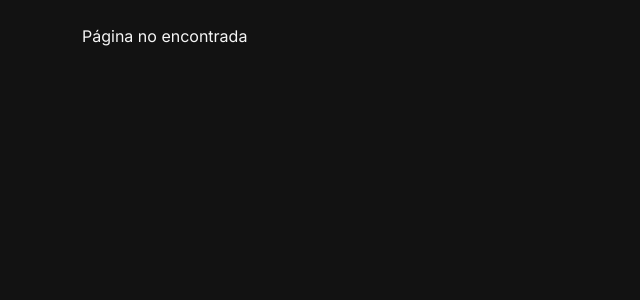
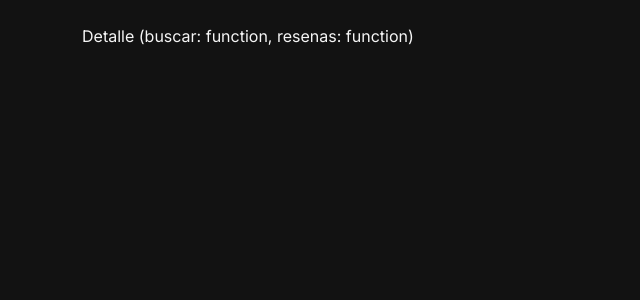
Before and after one commit to Franc-Devel/byte-brothers-rolling-gamer, a React (Vite) app: page /detalle/1 in a window 1280 px wide. Before the commit this address led to /404. Shown: the top 300 px of the page, without its empty margins (0-640 px from the left). Built offline with nearby package versions, Linux system fonts and the light colour scheme.

Commit message:
feat(C03): definir operaciones CRUD de catalogo y agregar resenas

```diff
--- a/src/App.jsx
+++ b/src/App.jsx
@@ -1,4 +1,4 @@
-import { useState, useEffect } from "react";
+import { useState, useEffect, useCallback } from "react";
 import { BrowserRouter, Routes, Route, Navigate } from "react-router-dom";
 import juegosIniciales from "./data/juegosIniciales.js";
 
@@ -19,11 +19,41 @@ function App() {
     localStorage.setItem(PRODUCTOS_KEY, JSON.stringify(productos));
   }, [productos]);
 
+  const buscarProducto = useCallback((id) => productos.find((p) => String(p.id) === String(id)), [productos]);
+
+  const crearProducto = (nuevo) => {
+    const item = { ...nuevo, id: nuevo.id || Date.now().toString(), resenas: nuevo.resenas || [] };
+    setProductos((prev) => [item, ...prev]);
+    return item;
+  };
+
+  const modificarProducto = (id, datos) => {
+    setProductos((prev) =>
+      prev.map((p) => (String(p.id) === String(id) ? { ...p, ...datos, id: p.id, resenas: p.resenas || [] } : p))
+    );
+  };
+
+  const borrarProducto = (id) => setProductos((prev) => prev.filter((p) => String(p.id) !== String(id)));
+
+  const agregarResena = (idJuego, resena) => {
+    setProductos((prev) =>
+      prev.map((p) =>
+        String(p.id) === String(idJuego)
+          ? { ...p, resenas: [...(p.resenas || []), { ...resena, id: resena.id || Date.now().toString() }] }
+          : p
+      )
+    );
+  };
+
   return (
     <BrowserRouter>
       <main className="container py-4 flex-grow-1">
         <Routes>
           <Route path="/" element={<div>Inicio ({productos.length} juegos)</div>} />
+          <Route
+            path="/detalle/:id"
+            element={<div>Detalle (buscar: {typeof buscarProducto}, resenas: {typeof agregarResena})</div>}
+          />
           <Route path="/administrador" element={<Navigate to="/admin" replace />} />
           <Route
             path="/admin"
@@ -36,8 +66,16 @@ function App() {
               </div>
             }
           />
+          <Route
+            path="/crear"
+            element={<div>Crear (crear: {typeof crearProducto})</div>}
+          />
+          <Route
+            path="/editar/:id"
+            element={<div>Editar (modificar: {typeof modificarProducto})</div>}
+          />
           <Route path="*" element={<Navigate to="/404" replace />} />
-          <Route path="/404" element={<div>Página no encontrada</div>} />
+          <Route path="/404" element={<div>Página no encontrada (borrar: {typeof borrarProducto})</div>} />
         </Routes>
       </main>
     </BrowserRouter>
```
